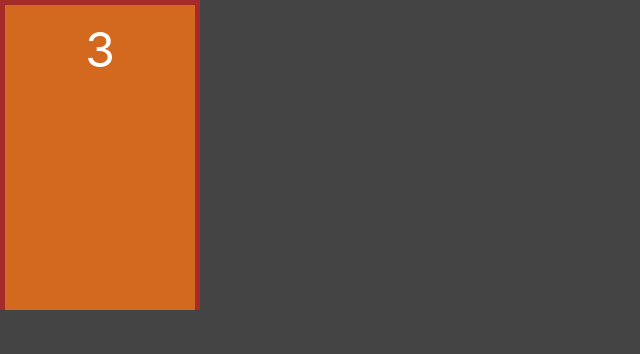
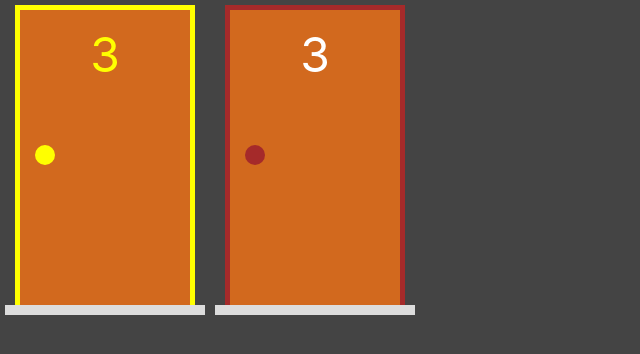
Before and after one commit to LeticiaLopess/portas, a Next.js app: page / in a window 1280 px wide. Shown: the top 354 px of the page, without its empty margins (0-640 px from the left). Built offline with nearby package versions, Linux system fonts and the light colour scheme.

Commit message:
finalização do componente Porta

```diff
--- a/components/Porta.jsx
+++ b/components/Porta.jsx
@@ -1,13 +1,17 @@
 import styles from "../styles/Porta.module.css"
 
 export default function Porta(props) {
+    const selecionada = props.selecionada ? styles.selecionada : ''
+
     return (
         <div className={styles.area}>
-            <div className={styles.estrutura}>
+            <div className={`${styles.estrutura} ${selecionada}`}>
                 <div className={styles.porta}>
                     <div className={styles.numero}>3</div>
+                    <div className={styles.macaneta}></div>
                 </div>
             </div>
+            <div className={styles.chao}></div>
         </div>
     )
 }
--- a/pages/index.jsx
+++ b/pages/index.jsx
@@ -2,7 +2,8 @@ import Porta from "../components/Porta";
 
 export default function Home() {
   return (
-    <div>
+    <div style={{display: "flex"}}>
+      <Porta selecionada={true} />
       <Porta />
     </div>
   )
--- a/styles/Porta.module.css
+++ b/styles/Porta.module.css
@@ -1,7 +1,11 @@
 .area {
+    position: relative;
     display: flex;
+    flex-direction: column;
+    align-items: center;
     width: var(--area-porta-largura);
     height: var(--area-porta-altura);
+    margin: 5px;
 }
 
 .estrutura {
@@ -10,6 +14,7 @@
     border-left: 5px solid brown;
     border-top: 5px solid brown;
     border-right: 5px solid brown;
+    width: 90%;
 }
 
 .porta {
@@ -24,3 +29,33 @@
 .numero {
     font-size: 3rem;
 }
+
+.macaneta {
+    position: absolute;
+    align-self: flex-start;
+    top: calc(0.45 * var(--area-porta-altura));
+    height: 20px;
+    width: 20px;
+    border-radius: 10px;
+    background-color: brown;
+}
+
+.chao {
+    height: 10px;
+    width: 100%;
+    background-color: #ddd;
+}
+
+.selecionada {
+    border-left: 5px solid yellow;
+    border-top: 5px solid yellow;
+    border-right: 5px solid yellow;
+}
+
+.selecionada .numero {
+    color: yellow;
+}
+
+.selecionada .macaneta {
+    background-color: yellow;
+}
```
